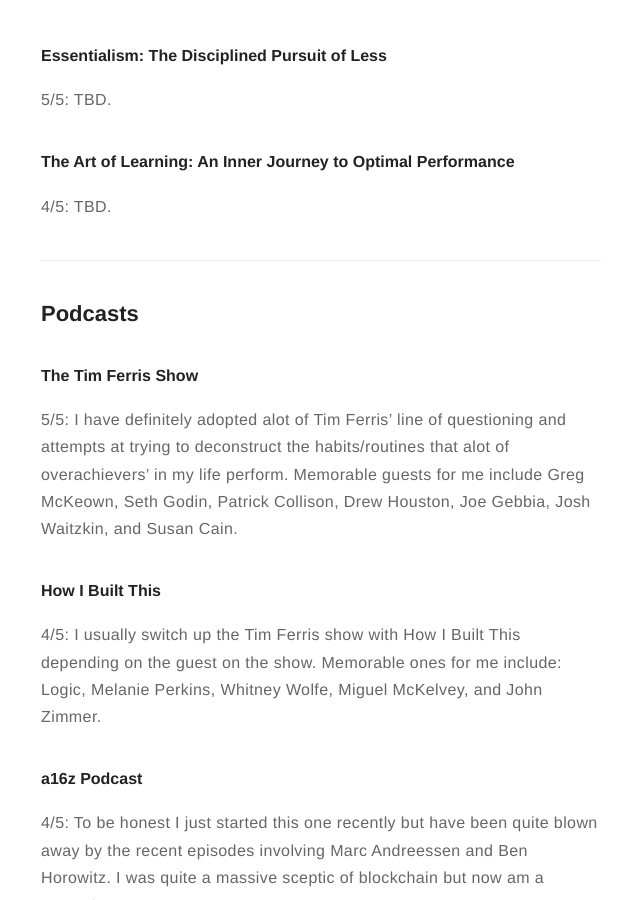
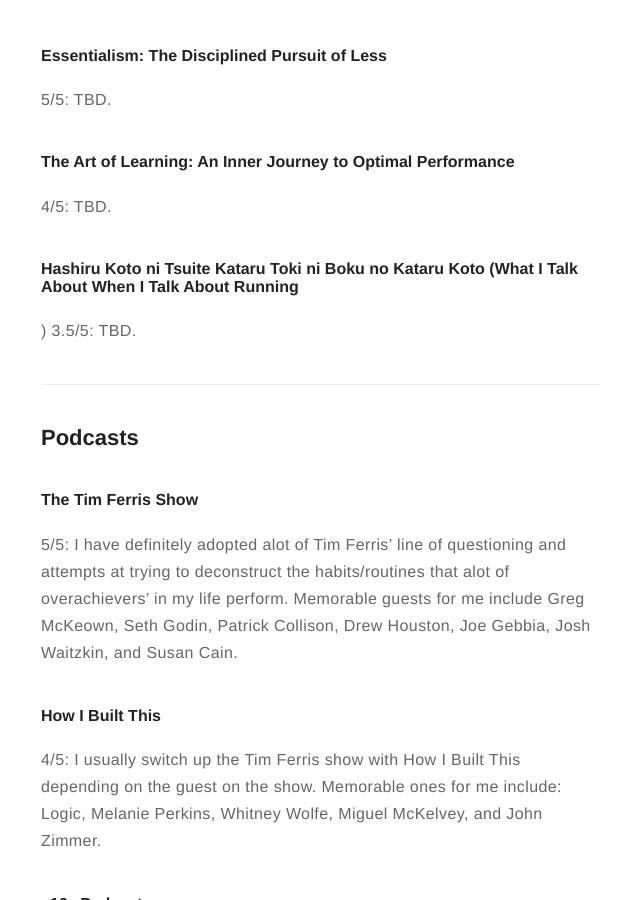
Before and after one commit to chrishyland/chrishyland.github.io, a Jekyll site: the page built from _posts/2019-07-01-Reading_List.md, in a window 1280 px wide and 900 px high, scrolled down 5110 px. Shown: the whole window, without its empty margins (319-959 px from the left). Built offline with Jekyll 4.4.1, drawn with Linux system fonts in a browser that asks for light colours; some of the changed text lies outside the part shown.

Commit message:
Updated reading list.

```diff
--- a/_posts/2019-07-01-Reading_List.md
+++ b/_posts/2019-07-01-Reading_List.md
@@ -72,6 +72,10 @@
 
 #### The Art of Learning: An Inner Journey to Optimal Performance
 4/5: TBD.
+
+#### Hashiru Koto ni Tsuite Kataru Toki ni Boku no Kataru Koto (What I Talk About When I Talk About Running
+)
+3.5/5: TBD.
 
 ---
 
```
Also changed, not shown: other parts of _posts/2019-07-01-Reading_List.md (+1 -1 lines).
